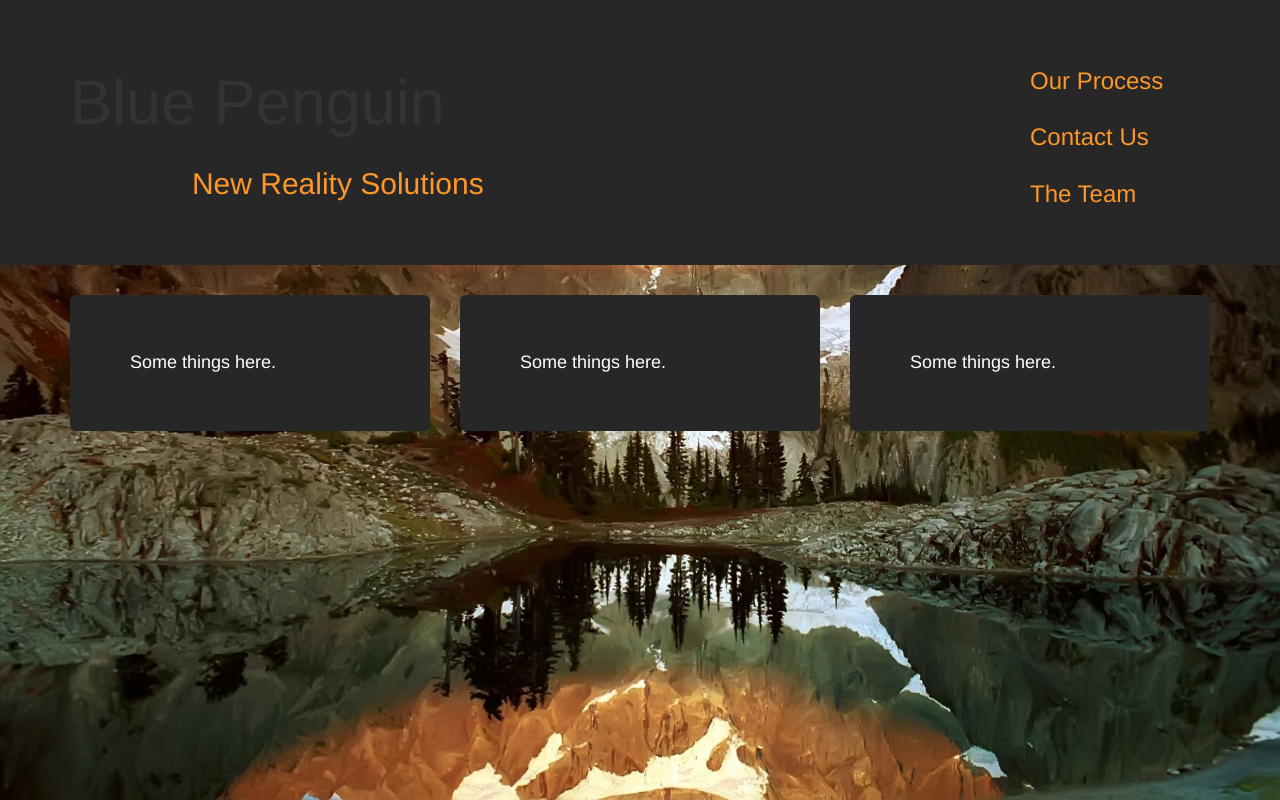
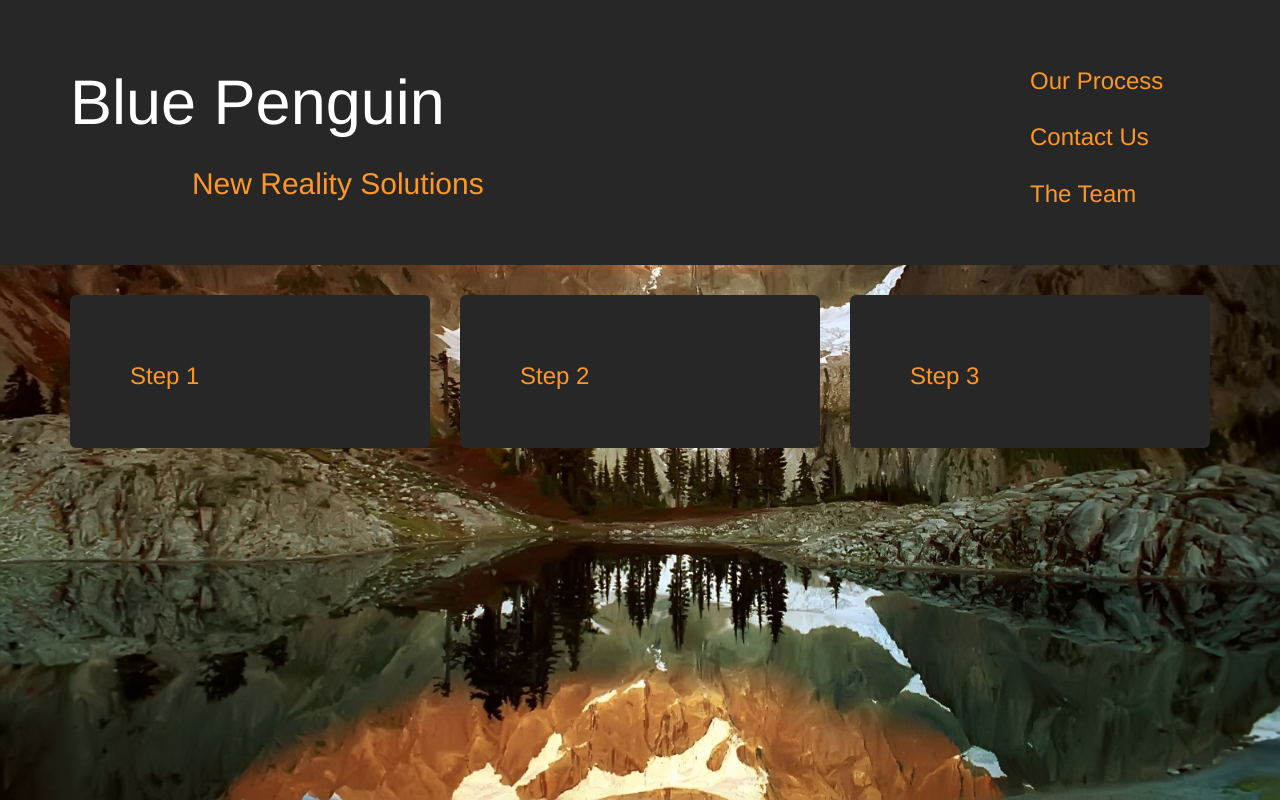
Before and after one commit to steinkchristensen/blu-penguin.github.io, a plain HTML site: page index.html in a window 1280 px wide. Drawn offline with nearby package versions, Linux system fonts and the light colour scheme.

Commit message:
Visual stuff

```diff
--- a/index.html
+++ b/index.html
@@ -23,6 +23,23 @@
 
     <link rel="stylesheet" type="text/css" href="/main.css">
     <style type="text/css">
+      body {
+        background: url('/assets/mountain.jpg') no-repeat fixed top;
+        background-size: cover;
+      }
+
+      h1 {
+        color: white;
+      }
+
+      h4 {
+        color: white;
+      }
+
+      h2, h3 {
+        color: #fd9727;
+      }
+
       .jumbotron {
           background: rgb(39, 39, 39);
       }
@@ -35,7 +52,7 @@
           <div class="col-md-5">
         		<div class="row">
         			<div class="col-md-12">
-    			  		<h1>Blue Penguin</h1>
+    			  		<h1 style="color:white;">Blue Penguin</h1>
     			  	</div>
     			  </div>
     			  <div class="row">
@@ -63,17 +80,17 @@
       <div class="row">
         <div class="col-md-4">
           <div class="jumbotron">
-            <h4>Some things here.</h4>
+            <h3>Step 1</h3>
           </div>
         </div>
         <div class="col-md-4">
           <div class="jumbotron">
-            <h4>Some things here.</h4>
+            <h3>Step 2</h3>
           </div>
         </div>
         <div class="col-md-4">
           <div class="jumbotron">
-            <h4>Some things here.</h4>
+            <h3>Step 3</h3>
           </div>
       </div>
       </div>
```
Also changed, not shown: main.css (+4 -4 lines).
